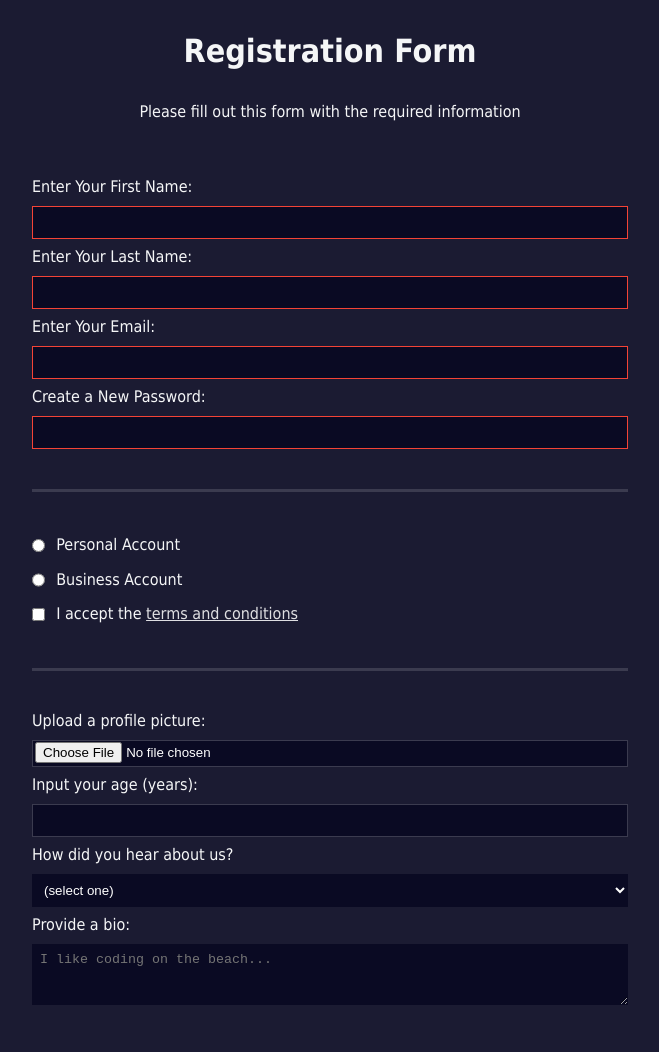
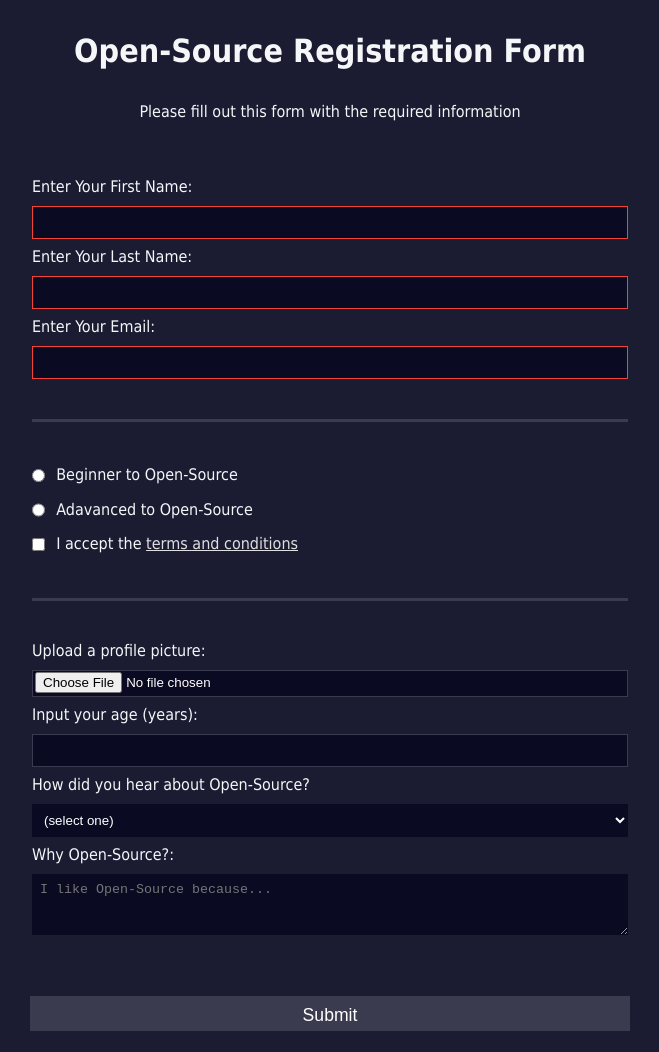
Before and after one commit to vikaswakde/HTML-Open-Source-Regestratioin-Form, a plain HTML site: page index.html in a window 1280 px wide. Shown: the top 1052 px of the page, without its empty margins (310-969 px from the left). Drawn offline with Linux system fonts and the light colour scheme.

Commit message:
html-form updated

```diff
--- a/index.html
+++ b/index.html
@@ -6,36 +6,35 @@
     <link rel="stylesheet" href="styles.css" />
   </head>
   <body>
-    <h1>Registration Form</h1>
+    <h1>Open-Source Registration Form</h1>
     <p>Please fill out this form with the required information</p>
     <form method="post" action='https://register-demo.freecodecamp.org'>
       <fieldset>
         <label for="first-name">Enter Your First Name: <input id="first-name" name="first-name" type="text" required /></label>
         <label for="last-name">Enter Your Last Name: <input id="last-name" name="last-name" type="text" required /></label>
         <label for="email">Enter Your Email: <input id="email" name="email" type="email" required /></label>
-        <label for="new-password">Create a New Password: <input id="new-password" name="new-password" type="password" pattern="[a-z0-5]{8,}" required /></label>
       </fieldset>
       <fieldset>
-        <label for="personal-account"><input id="personal-account" type="radio" name="account-type" class="inline" /> Personal Account</label>
-        <label for="business-account"><input id="business-account" type="radio" name="account-type" class="inline" /> Business Account</label>
+        <label for="beginner-account"><input id="beginner-account" type="radio" name="account-type" class="inline" /> Beginner to Open-Source</label>
+        <label for="advanced-account"><input id="advanced-account" type="radio" name="account-type" class="inline" /> Adavanced to Open-Source</label>
         <label for="terms-and-conditions">
-          <input id="terms-and-conditions" type="checkbox" required name="terms-and-conditions" class="inline" /> I accept the <a href="https://www.freecodecamp.org/news/terms-of-service/">terms and conditions</a>
+          <input id="terms-and-conditions" type="checkbox" required name="terms-and-conditions" class="inline" /> I accept the <a href="https://youtu.be/iik25wqIuFo">terms and conditions</a>
         </label>
       </fieldset>
       <fieldset>
         <label for="profile-picture">Upload a profile picture: <input id="profile-picture" type="file" name="file" /></label>
         <label for="age">Input your age (years): <input id="age" type="number" name="age" min="13" max="120" /></label>
-        <label for="referrer">How did you hear about us?
+        <label for="referrer">How did you hear about Open-Source?
           <select id="referrer" name="referrer">
             <option value="">(select one)</option>
-            <option value="1">freeCodeCamp News</option>
-            <option value="2">freeCodeCamp YouTube Channel</option>
-            <option value="3">freeCodeCamp Forum</option>
+            <option value="1">Kunal Kushwaha</option>
+            <option value="2">Harkirat Singh</option>
+            <option value="3">Internet</option>
             <option value="4">Other</option>
           </select>
         </label>
-        <label for="bio">Provide a bio:
-          <textarea id="bio" name="bio" rows="3" cols="30" placeholder="I like coding on the beach..."></textarea>
+        <label for="bio">Why Open-Source?:
+          <textarea id="bio" name="bio" rows="3" cols="30" placeholder="I like Open-Source because..."></textarea>
         </label>
       </fieldset>
       <input type="submit" value="Submit" />
```
